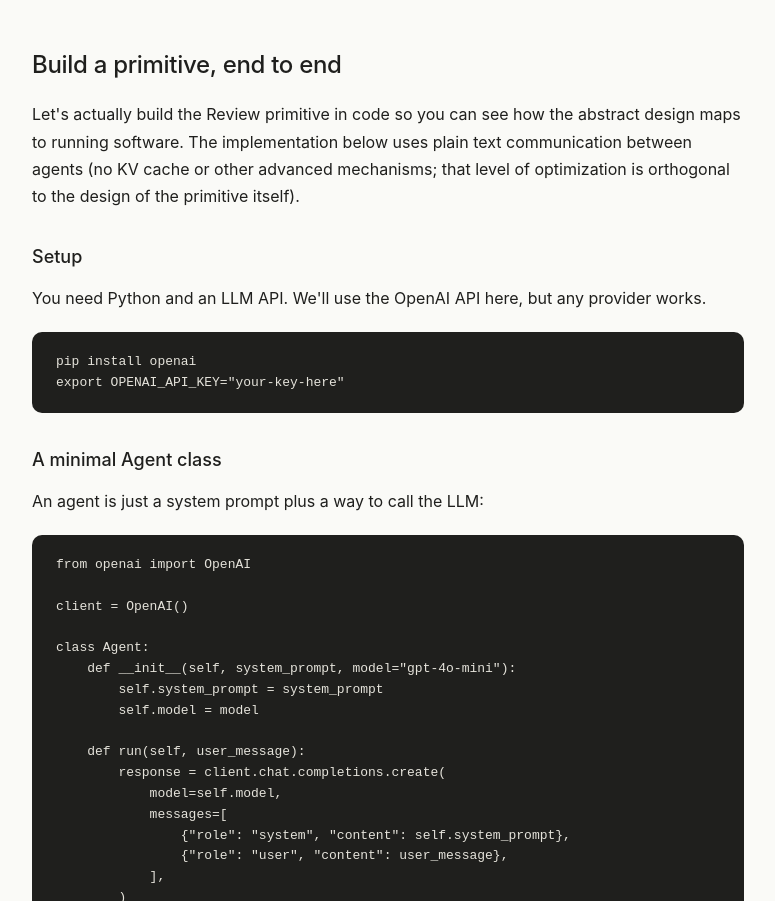
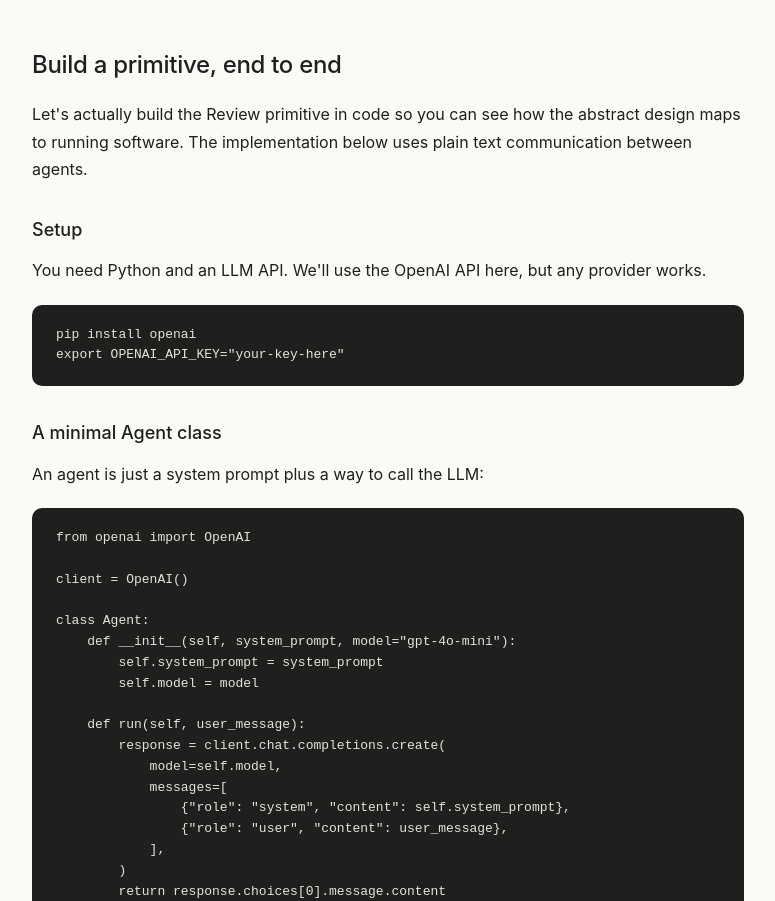
Before and after one commit to haibojin001/agent-primitives-blog, a plain HTML site: page index.html in a window 1280 px wide. Shown: the part 7139-8040 px from the top of the page, without its empty margins (252-1027 px from the left). Drawn offline with Linux system fonts and the light colour scheme.

Commit message:
Update index.html

```diff
--- a/index.html
+++ b/index.html
@@ -451,7 +451,7 @@ figcaption { text-align: center; font-size: 13px; color: var(--text-secondary);
 
 <h2>Build a primitive, end to end</h2>
 
-<p>Let's actually build the Review primitive in code so you can see how the abstract design maps to running software. The implementation below uses plain text communication between agents (no KV cache or other advanced mechanisms; that level of optimization is orthogonal to the design of the primitive itself).</p>
+<p>Let's actually build the Review primitive in code so you can see how the abstract design maps to running software. The implementation below uses plain text communication between agents.</p>
 
 <h3>Setup</h3>
 
```
